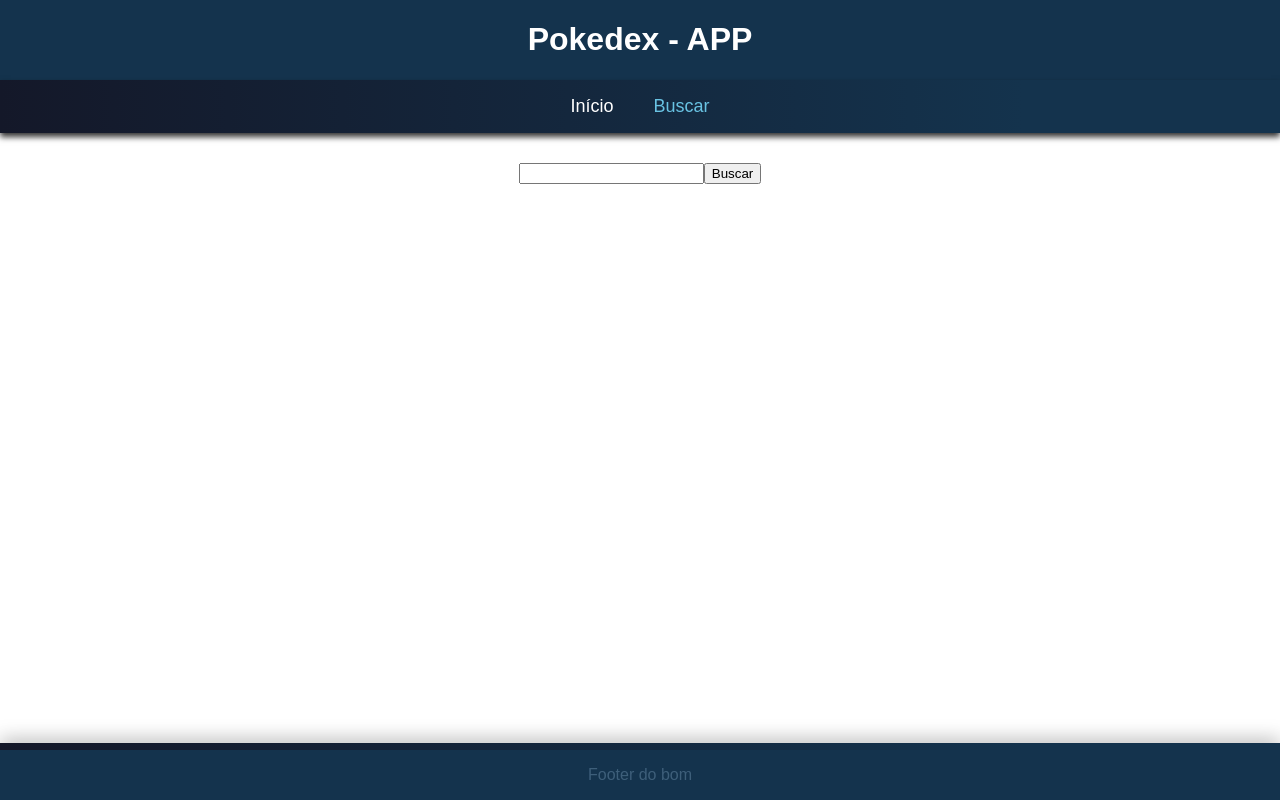
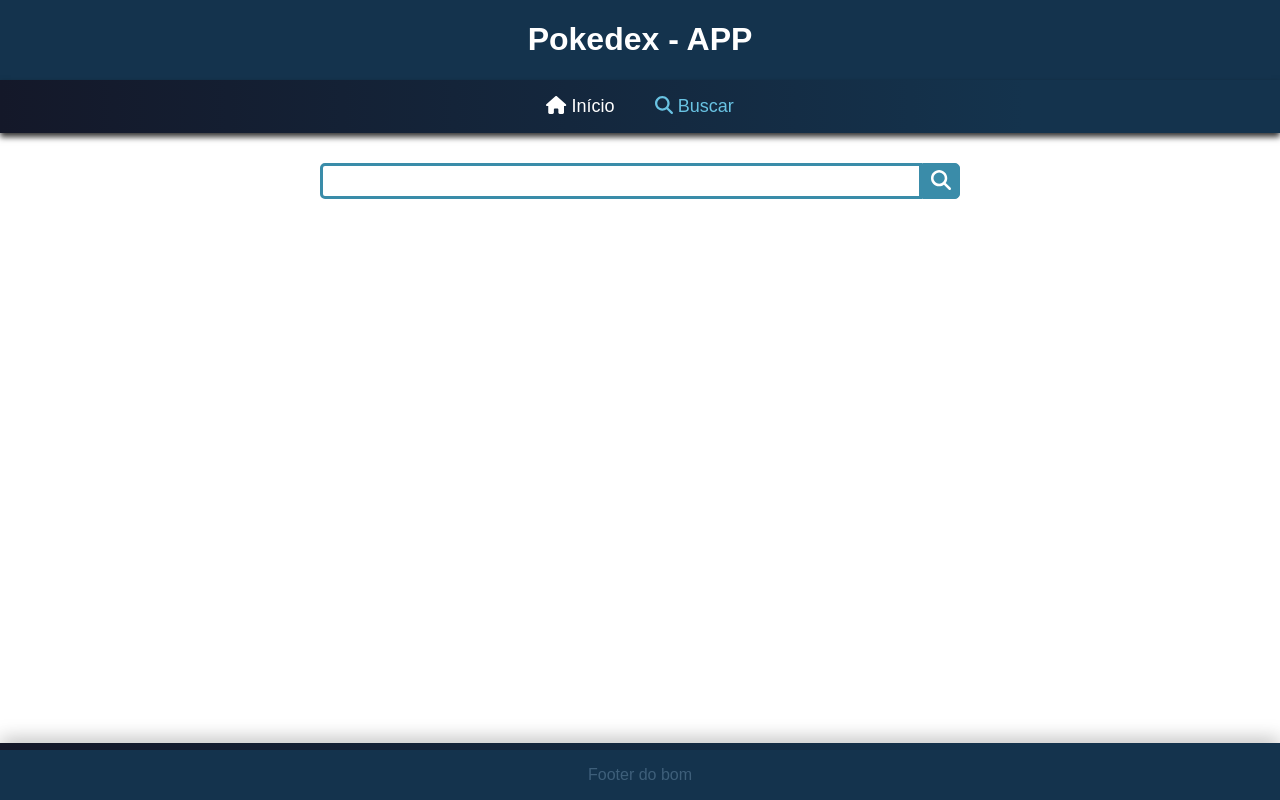
Before and after one commit to davide-almeida/pokedex, a Vue app: page /pokemon in a window 1280 px wide. Built offline with nearby package versions, Linux system fonts and the light colour scheme.

Commit message:
add fontsawesome and search bar

```diff
--- a/package.json
+++ b/package.json
@@ -9,6 +9,7 @@
     "preview": "vite preview"
   },
   "dependencies": {
+    "@fortawesome/fontawesome-free": "^6.4.0",
     "vue": "^3.2.47",
     "vue-router": "4"
   },
--- a/src/components/Header.vue
+++ b/src/components/Header.vue
@@ -4,8 +4,8 @@
   </header>
   <nav>
     <ul>
-      <li><router-link to="/">Início</router-link></li>
-      <li><router-link to="/pokemon">Buscar</router-link></li>
+      <li><router-link to="/"><i class="fa-solid fa-house"></i> Início</router-link></li>
+      <li><router-link to="/pokemon"><i class="fa-solid fa-magnifying-glass"></i> Buscar</router-link></li>
     </ul>
   </nav>
 </template>
--- a/src/components/Pokemon.vue
+++ b/src/components/Pokemon.vue
@@ -1,8 +1,8 @@
 <template>
   <section class="search-page">
     <form class="search-form" @submit.prevent="getPokemon">
-      <input type="text" id="search" v-model="pokeName"/>
-      <button type="submit">Buscar</button>
+      <input type="text" id="search" class="search-input" v-model="pokeName"/>
+      <button type="submit" class="search-button"><i class="fa-solid fa-magnifying-glass"></i></button>
     </form>
 
     <p v-show="pokeError">Erro ao procurar pokemon =/</p>
--- a/src/main.ts
+++ b/src/main.ts
@@ -1,5 +1,7 @@
 import { createApp } from "vue";
 import "./style.css";
+import "@fortawesome/fontawesome-free/css/all.css";
+import "@fortawesome/fontawesome-free/js/all.js";
 import App from './App.vue';
 import * as vueRouter from 'vue-router';
 
--- a/src/style.css
+++ b/src/style.css
@@ -95,45 +95,59 @@ a.active {
   display: flex;
   align-items: center;
   justify-content: center;
+  width: 50%;
+  position: relative;
+  margin-bottom: 20px;
+}
+
+.search-input {
   width: 100%;
+  height: 20px;
+  border-radius: 10px;
+  border: #3a8ca9 solid 3px;
+  border-radius: 5px 0 0 5px;
+  outline: none;
+  padding: 5px;
+  color: #3a8ca9;
+  font-weight: bold;
+}
+
+.search-input:focus {
+  color: #3a8ca9;
+  box-shadow: 0px 0px 10px 0px rgba(0, 0, 0, 0.2);
+}
+
+.search-button {
+  width: 40px;
+  height: 36px;
+  border: 1px solid #3a8ca9;
+  background: #3a8ca9;
+  text-align: center;
+  color: #fff;
+  border-radius: 0 5px 5px 0;
+  cursor: pointer;
+  font-size: 20px;
 }
 
 .pokemon-card {
   display: flex;
   flex-direction: column;
-  /* align-items: center; */
-  /* justify-content: center; */
-  width: auto;
-  height: auto;
-  min-width: 40%;
-  min-height: 40%;
-  max-width: 40%;
-  max-height: 40%;
+  width: 50%;
   background-color: #fff;
-  border-radius: 10px;
-  margin: 20px;
-  padding: 10px;
+  border-radius: 5px;
   box-shadow: 0px 0px 10px 0px rgba(0, 0, 0, 0.2);
+  align-items: center;
+  justify-content: center;
 }
 
 .pokemon-name {
-  font-size: 18px;
-  font-weight: bold;
-  margin-top: 0;
-  border-radius: 10px;
-  /* border-bottom: #cfcfcf solid 1px; */
   width: 100%;
   background-color: #cfcfcf;
+  border-radius: 5px 5px 0 0;
 }
 
 .pokemon-data {
-  /* align-items: center; */
-  /* justify-content: center; */
   width: 100%;
-  /* border: #cfcfcf solid 1px; */
-  /* display: grid;
-  grid-template-columns: 1fr 1fr;
-  grid-gap: 0px; */
   display: flex;
 }
 
```
Also changed, not shown: 1 other file (tests, documents, lock files or other folders).
